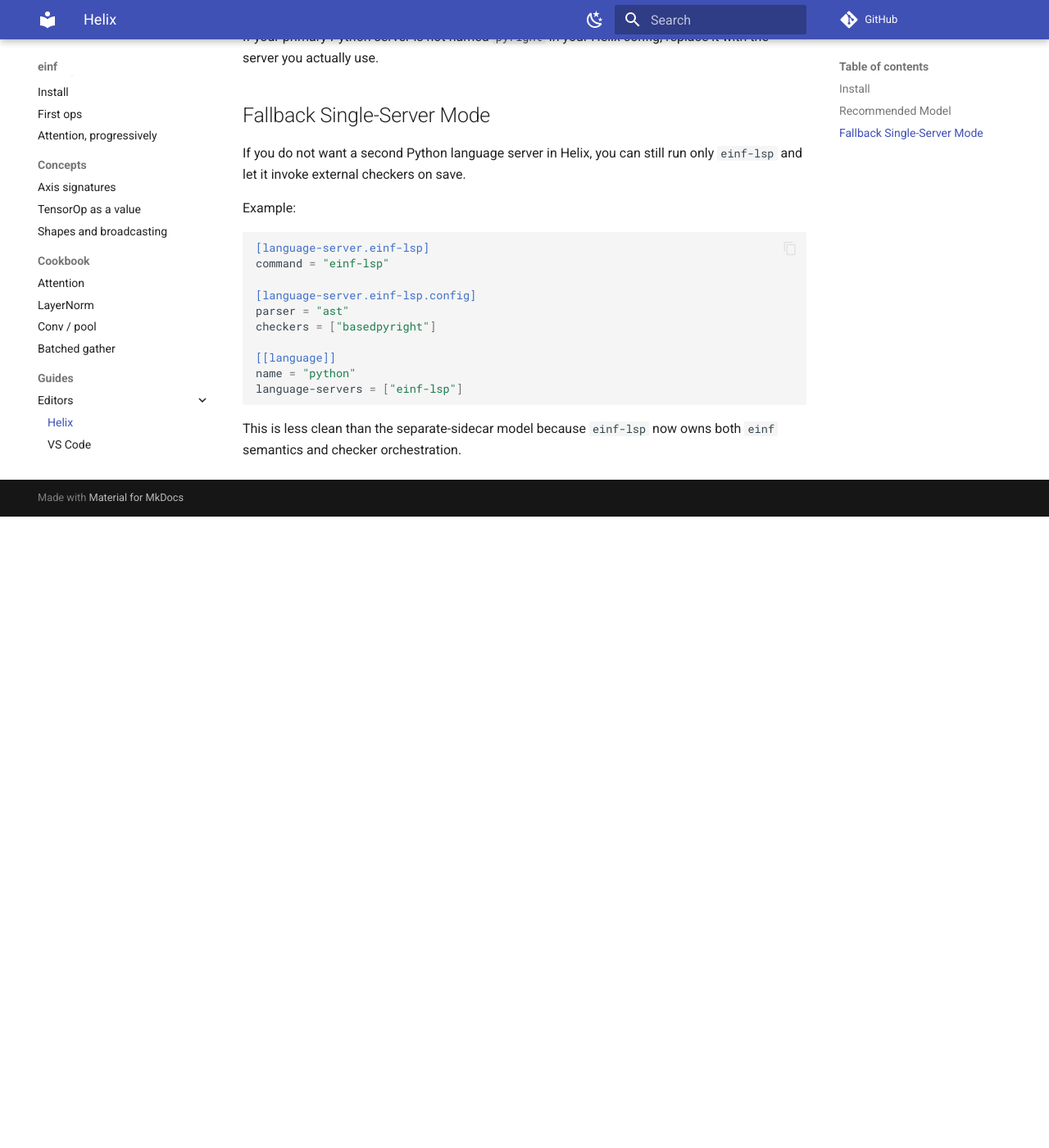
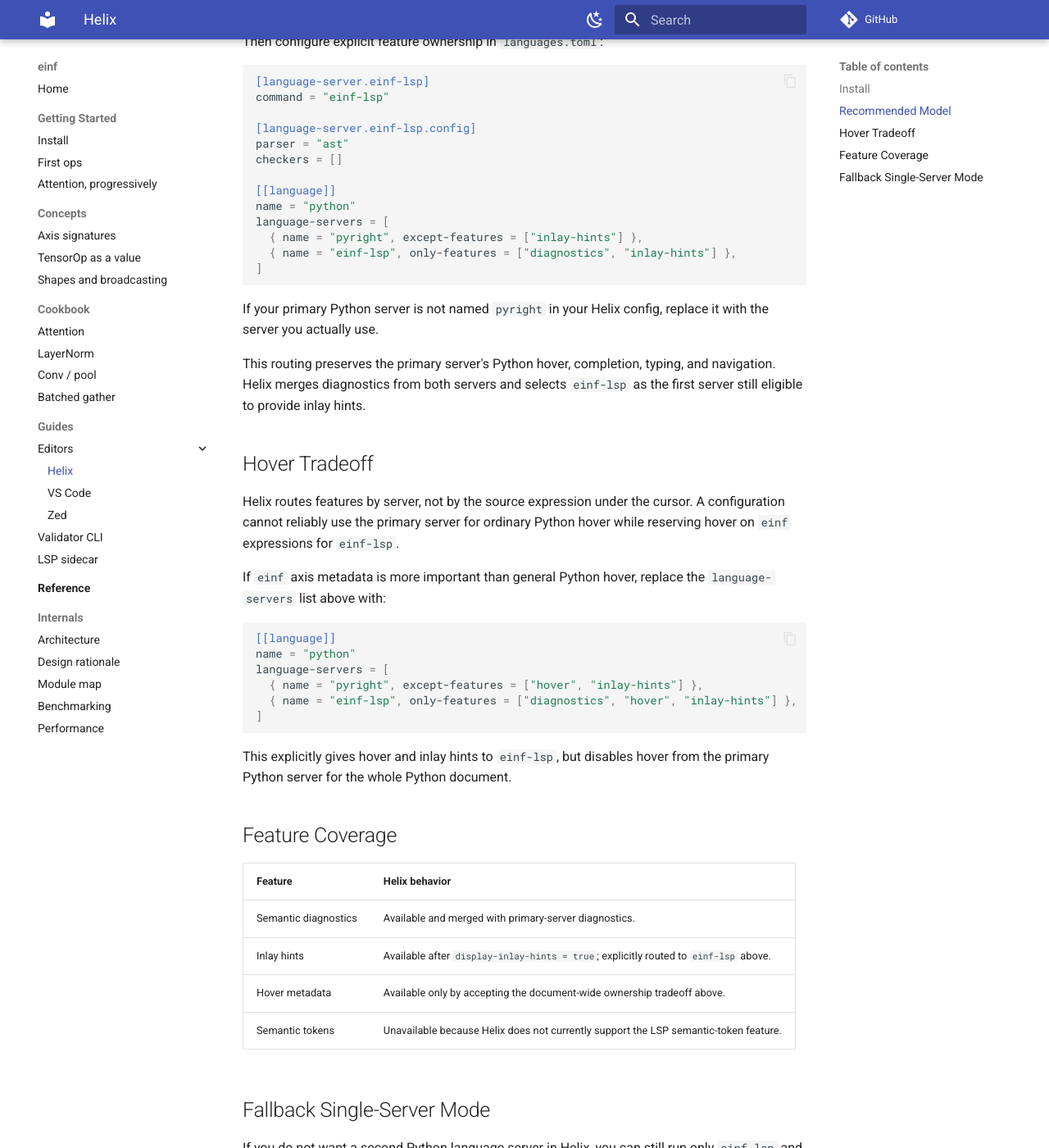
Before and after one commit to isty2e/einf, an MkDocs documentation site: the page built from docs/guides/editors/helix.md, in a window 1280 px wide and 1400 px high, scrolled down 1211 px. Shown: the whole window at 82% size. Built offline with MkDocs 1.6.1 and Material for MkDocs 9.7.7, drawn with Linux system fonts in a browser that asks for light colours; comment, search, counter and statistics services are not loaded; before the commit the page ends 1841 px from its top, so only the background shows below that; some of the changed text lies outside the part shown.

Commit message:
docs: define Helix feature routing limits

````diff
--- a/docs/guides/editors/helix.md
+++ b/docs/guides/editors/helix.md
@@ -1,11 +1,12 @@
 # Helix
 
-!!! success "Supported"
-    Working copy-paste `languages.toml` recipes below. This is the
-    most validated editor target for `einf-lsp` today.
+!!! warning "Partial support"
+    Helix can route `einf` diagnostics and inlay hints reliably. Hover
+    ownership requires a tradeoff with the primary Python server, and Helix
+    does not currently expose LSP semantic tokens.
 
-Helix is the cleanest and most validated currently supported editor path for
-`einf-lsp`.
+Helix is the most validated editor path for `einf-lsp`, but it does not expose
+every capability advertised by the server.
 
 Helix supports language-server configuration directly in `languages.toml`, so
 you can run your primary Python language server and `einf-lsp` side by side.
@@ -16,7 +17,11 @@ which documents:
 
 - `[language-server.<name>]` entries for command, args, and initialization config,
 - `language-servers = [...]` per-language ordering,
-- feature routing across multiple language servers.
+- `only-features` and `except-features` routing across multiple language servers.
+
+Helix's documented feature list does not include semantic tokens. The
+`einf-lsp` semantic-token capability therefore cannot provide axis-role
+coloring in Helix.
 
 ## Install
 
@@ -31,12 +36,22 @@ Make sure `einf-lsp` is on your `PATH`.
 Run:
 
 - one primary Python language server for typing/navigation
-- `einf-lsp` for `einf` semantics
+- `einf-lsp` for semantic diagnostics and inlay hints
 
 Use a project-local `.helix/languages.toml` or your global Helix
 `languages.toml`.
 
-Example:
+Inlay hints are disabled by default in Helix. Enable them in your Helix
+`config.toml` as documented in the upstream
+[`editor.lsp` settings](https://docs.helix-editor.com/editor.html#editorlsp-section):
+
+```toml
+# ~/.config/helix/config.toml
+[editor.lsp]
+display-inlay-hints = true
+```
+
+Then configure explicit feature ownership in `languages.toml`:
 
 ```toml
 [language-server.einf-lsp]
@@ -48,11 +63,48 @@ checkers = []
 
 [[language]]
 name = "python"
-language-servers = ["pyright", "einf-lsp"]
+language-servers = [
+  { name = "pyright", except-features = ["inlay-hints"] },
+  { name = "einf-lsp", only-features = ["diagnostics", "inlay-hints"] },
+]
 ```
 
 If your primary Python server is not named `pyright` in your Helix config,
 replace it with the server you actually use.
+
+This routing preserves the primary server's Python hover, completion, typing,
+and navigation. Helix merges diagnostics from both servers and selects
+`einf-lsp` as the first server still eligible to provide inlay hints.
+
+## Hover Tradeoff
+
+Helix routes features by server, not by the source expression under the
+cursor. A configuration cannot reliably use the primary server for ordinary
+Python hover while reserving hover on `einf` expressions for `einf-lsp`.
+
+If `einf` axis metadata is more important than general Python hover, replace
+the `language-servers` list above with:
+
+```toml
+[[language]]
+name = "python"
+language-servers = [
+  { name = "pyright", except-features = ["hover", "inlay-hints"] },
+  { name = "einf-lsp", only-features = ["diagnostics", "hover", "inlay-hints"] },
+]
+```
+
+This explicitly gives hover and inlay hints to `einf-lsp`, but disables
+hover from the primary Python server for the whole Python document.
+
+## Feature Coverage
+
+| Feature | Helix behavior |
+| --- | --- |
+| Semantic diagnostics | Available and merged with primary-server diagnostics. |
+| Inlay hints | Available after `display-inlay-hints = true`; explicitly routed to `einf-lsp` above. |
+| Hover metadata | Available only by accepting the document-wide ownership tradeoff above. |
+| Semantic tokens | Unavailable because Helix does not currently support the LSP semantic-token feature. |
 
 ## Fallback Single-Server Mode
 
````
Also changed, not shown: docs/guides/editors/index.md (+3 -3 lines), docs/guides/lsp-sidecar.md (+6 -4 lines), docs/index.md (+1 -1 lines), 2 other files.
